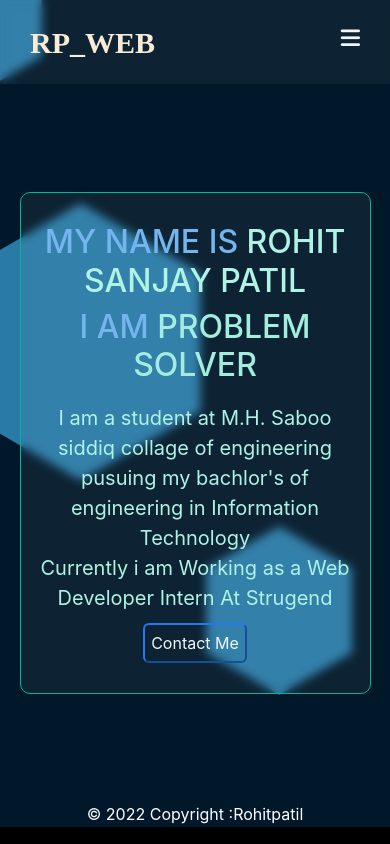
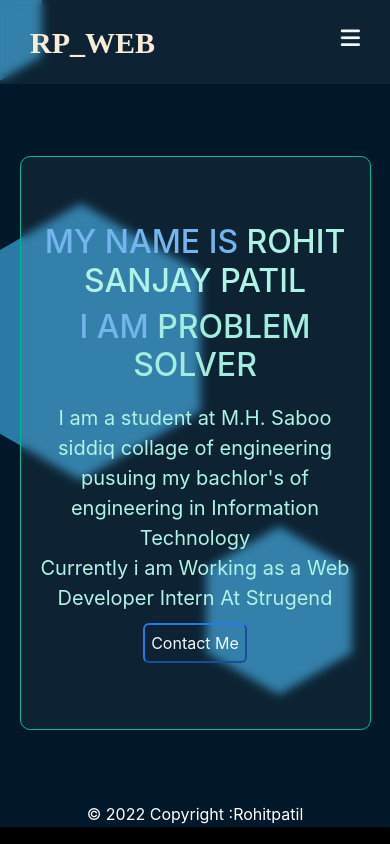
Before and after one commit to Rohitpatil-123/RP_, a React (Create React App) app: page / in a window 390 px wide. Built offline with nearby package versions, Linux system fonts and the light colour scheme; a web font is replaced by a local one.

Commit message:
new code n

```diff
--- a/src/Components/Home/Home.css
+++ b/src/Components/Home/Home.css
@@ -69,11 +69,11 @@ h2{
   }
 @media (max-width: 768px) {
     .input-field{
-       width:280px;
+       width:260px;
     }
     .header-content{
         width: 90%;
-        height: 70%;
+        height: 80%;
     }
   }
   ::-webkit-scrollbar {
```
